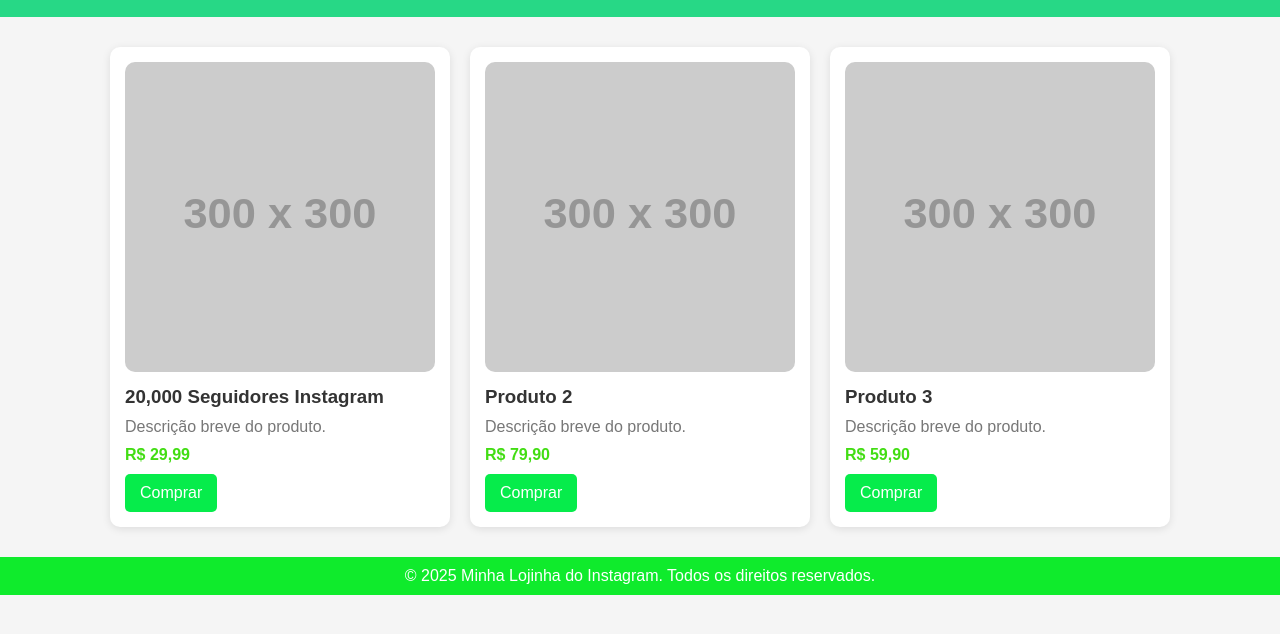
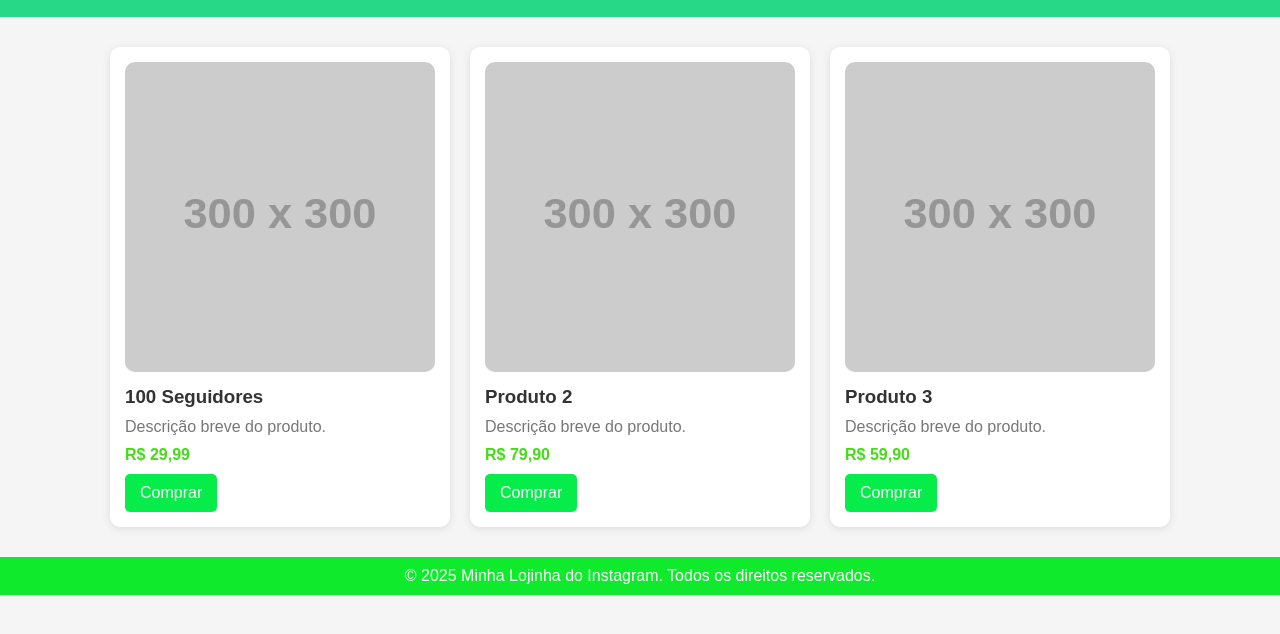
Before and after one commit to marcs-oli/lojinhamarcs, a plain HTML site: page index.html in a window 1280 px wide. Shown: the part 78-712 px from the top of the page. Drawn offline with Linux system fonts and the light colour scheme; placeholder pictures from the web are drawn by us.

Commit message:
Add files via upload

```diff
--- a/index.html
+++ b/index.html
@@ -90,7 +90,7 @@
     <div class="produtos">
         <div class="card">
             <img src="https://via.placeholder.com/300" alt="Produto 1">
-            <h3>20,000 Seguidores Instagram</h3>
+            <h3>100 Seguidores</h3>
             <p>Descrição breve do produto.</p>
             <div class="preco">R$ 29,99</div>
             <a href="https://wa.me/99984323844" class="botao" target="_blank">Comprar</a>
```
